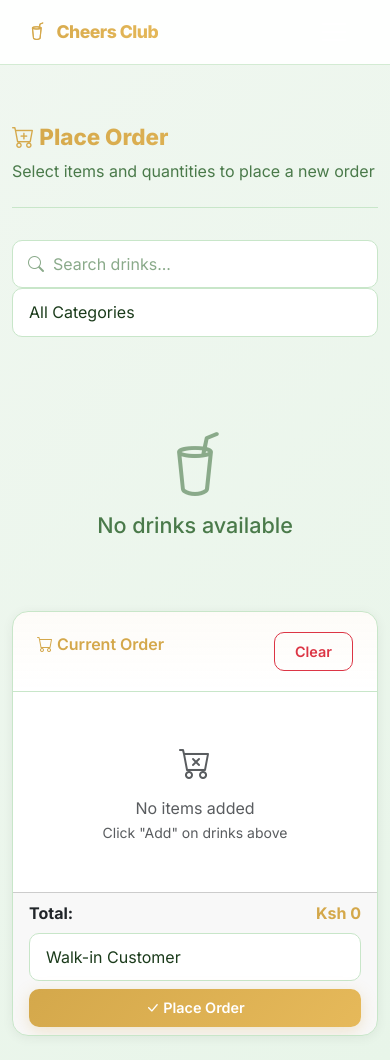
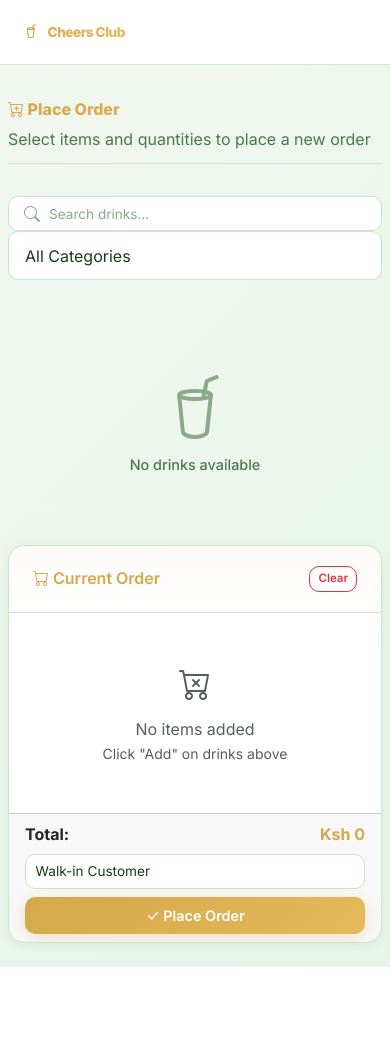
Before and after one commit to GeorgeNjoroge760/big-roller, a Django app: page /products/menu/ in a window 390 px wide. After the commit the page ends 967 px from the top, so only its background shows below. Run offline with Django 5.2, Linux system fonts and the light colour scheme; the visitor is signed in with stand-in values (Sample User, id 1); data that the repository does not hold is empty.

Commit message:
Improve mobile responsiveness with comprehensive media queries

```diff
--- a/static/css/style.css
+++ b/static/css/style.css
@@ -527,10 +527,65 @@ hr { border-color: var(--border-color); opacity: 0.8; }
     user-select: none;
 }
 
+.qty-group { width: 130px; }
+
 /* Responsive */
 @media (max-width: 768px) {
     .cart-sidebar { width: 100%; right: -100%; }
     .stat-card .stat-value { font-size: 1.5rem; }
     .page-header h1 { font-size: 1.4rem; }
     .navbar-brand { font-size: 1.1rem; }
+    .product-card .product-img { height: 140px; }
+    body { overflow-x: hidden; }
+    .container-fluid { padding-left: 12px; padding-right: 12px; }
+    .qty-group { width: 110px; }
 }
+
+@media (max-width: 576px) {
+    .stat-card { padding: 1rem; }
+    .stat-card .stat-value { font-size: 1.25rem; }
+    .stat-card .stat-label { font-size: 0.75rem; }
+    .page-header h1 { font-size: 1.15rem; }
+    .page-header { padding: 0.75rem 0; }
+    .navbar-brand { font-size: 0.95rem; }
+    .product-card .product-img { height: 110px; }
+    .product-card .card-body { padding: 0.75rem; }
+    .product-card .card-body .price { font-size: 1rem; }
+    .product-card .card-body .small { font-size: 0.7rem; }
+    .card { margin-bottom: 0.75rem; }
+    .card-body { padding: 1rem; }
+    .table { font-size: 0.78rem; }
+    .table td, .table th { padding: 0.4rem 0.35rem; }
+    .btn-sm { font-size: 0.72rem; padding: 0.2rem 0.5rem; }
+    .badge { font-size: 0.65rem; }
+    .navbar .container-fluid { padding-left: 8px; padding-right: 8px; }
+    .navbar-nav .nav-link { font-size: 0.8rem; padding: 0.4rem 0.5rem; }
+    h4 { font-size: 1rem; }
+    h5 { font-size: 0.9rem; }
+    h6 { font-size: 0.8rem; }
+    .container-fluid.py-4 { padding-top: 0.75rem !important; padding-bottom: 0.75rem !important; }
+    .row { margin-left: -6px; margin-right: -6px; }
+    .row > [class*="col-"] { padding-left: 6px; padding-right: 6px; }
+    .chart-container { height: 200px !important; }
+    .alert { padding: 0.5rem 0.75rem; font-size: 0.8rem; margin-bottom: 0.5rem; }
+    .form-control { font-size: 0.85rem; padding: 0.4rem 0.6rem; }
+    .input-group-sm .form-control, .input-group-sm .btn { font-size: 0.75rem; }
+    .list-group-item { padding: 0.5rem 0.75rem; font-size: 0.8rem; }
+    .modal-dialog { margin: 0.5rem; }
+    .modal-body { padding: 1rem; }
+    .page-link { padding: 0.3rem 0.6rem; font-size: 0.8rem; }
+}
+
+@media (max-width: 400px) {
+    .product-card .product-img { height: 90px; }
+    .product-card .card-body { padding: 0.5rem; }
+    .card-body { padding: 0.75rem; }
+    .table { font-size: 0.7rem; }
+    .table td, .table th { padding: 0.3rem 0.25rem; }
+    .stat-card .stat-value { font-size: 1.1rem; }
+    .stat-card .stat-icon { font-size: 1.5rem; }
+    .navbar-brand { font-size: 0.85rem; }
+    .page-header h1 { font-size: 1rem; }
+    h4 { font-size: 0.9rem; }
+    .container-fluid { padding-left: 8px; padding-right: 8px; }
+}
--- a/templates/products/menu.html
+++ b/templates/products/menu.html
@@ -44,7 +44,7 @@
                                 </div>
                                 <div class="d-flex justify-content-between align-items-center mt-2">
                                     {% if product.stock > 0 %}
-                                    <div class="input-group input-group-sm" style="width:130px;">
+                                    <div class="input-group input-group-sm qty-group">
                                         <button class="btn btn-outline-secondary" type="button" onclick="decQty(this)">-</button>
                                         <input type="number" name="qty_{{ product.id }}" class="form-control text-center qty-input" value="0" min="0" max="{{ product.stock }}" data-price="{{ product.price }}">
                                         <button class="btn btn-outline-secondary" type="button" onclick="incQty(this)">+</button>
```
Also changed, not shown: templates/dashboards/admin_dashboard.html (+4 -4 lines), templates/dashboards/waiter_dashboard.html (+4 -4 lines), templates/users/login.html (+17 -0 lines).
